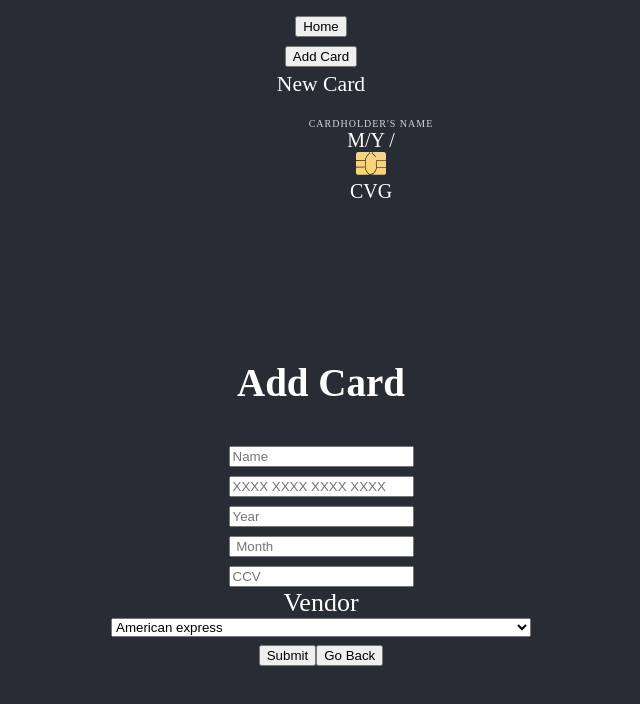
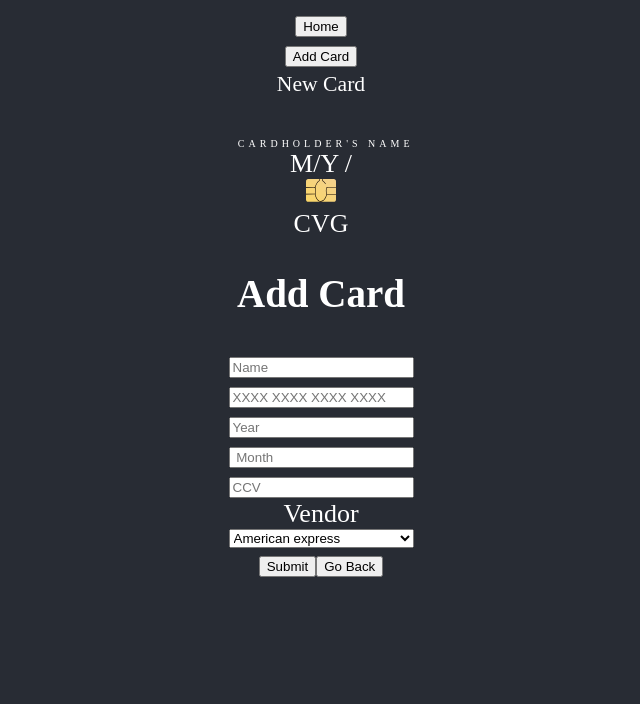
Before and after one commit to awmoha/Projektarbete-react, a React (Create React App) app: page /addcard in a window 1280 px wide. Shown: the top 704 px of the page, without its empty margins (319-959 px from the left). Built offline with nearby package versions, Linux system fonts and the light colour scheme; no server answers.

Commit message:
fix bugg, try to set activit card

```diff
--- a/src/component/Card.jsx
+++ b/src/component/Card.jsx
@@ -18,14 +18,14 @@ function Card() {
     <div className="card">
       {allCards.map((credit, index) => {
         return (
-          <div className="card_part">
+          <div className="card_orginal">
             <div className="credit-card__logo">{credit.bankName}</div>
             <div className="credit-card__number">{credit.cardNumber}</div>
             <span className="credit-ccv">{credit.ccv}</span>
-            <div className="credit-card__info_label">CARDHOLDER'S NAME</div>
+            <div className="credit-card__name">CARDHOLDER'S NAME</div>
             <div className="credit-card__name" value={credit.cardName}>{credit.cardName}</div>
-            <div className="credit-card__info_label">VALID UP TO</div>
-            <div>
+            <div className="credit-card__info_label">VALID UP TO
+
               {" "}
               {credit.cardMonth} / {credit.cardYear}
             </div>
--- a/src/component/Cardinfo.jsx
+++ b/src/component/Cardinfo.jsx
@@ -2,7 +2,7 @@ import Card from "./Card";
 
 const CardInfo = () => {
   return (
-    <div>
+    <div >
       <Card />
     </div>
   );
--- a/src/pages/AddCard.jsx
+++ b/src/pages/AddCard.jsx
@@ -34,9 +34,9 @@ export const AddCard = () => {
   };
 
   return (
-    <div>
+    <div className="add_card">
       <small>New Card</small>
-      <div className="card">
+      <div>
         <div className="credit-card__logo">{values.bankName}</div>
         <div className="credit-card__number">{values.cardNumber}</div>
         <div className="credit-card__info_label">CARDHOLDER'S NAME</div>
@@ -75,7 +75,7 @@ export const AddCard = () => {
 
             />
           </label>
-          <label>
+          <label >
             <input
               type="text"
               name="cardYear"
--- a/src/redux/CardSlice.js
+++ b/src/redux/CardSlice.js
@@ -23,9 +23,12 @@ const initialState = {
       cardYear: "22",
       bankName: "Visa",
       status: null,
-      cardStateActive: false,
+      isActive: false,
     },
   ],
+  notActiveCards: [{
+    isUsed: false,
+  }]
 };
 const cardSlice = createSlice({
   name: "card",
--- a/src/style.css
+++ b/src/style.css
@@ -19,8 +19,9 @@ body {
 }
 
 .card {
+  background: url(http://www.psdgraphics.com/file/world-map-background.jpg)
+    no-repeat center center;
   margin-top: 20px;
-  margin-left: 100px;
   width: 320px;
   height: 190px;
   border-radius: 10px;
@@ -30,12 +31,12 @@ body {
   -webkit-perspective: 600px;
   -moz-perspective: 600px;
   perspective: 600px;
-  margin-bottom: 20px;
+  display: grid;
 }
-.card_part {
+.card_orginal {
+  display: grid;
   box-shadow: 1px 1px #aaa3a3;
-  margin-top: 20px;
-  display: inline-block;
+  margin-top: 0px;
   background: url(http://www.psdgraphics.com/file/world-map-background.jpg)
     no-repeat center center;
   width: 320px;
@@ -67,10 +68,13 @@ body {
   font-size: 35px;
 }
 .credit-card__info_label {
+  display: grid;
+  margin-top: 40px;
+  justify-items: right;
   font-size: 10px;
   text-transform: uppercase;
-  color: rgba(255, 255, 255, 0.8);
-  letter-spacing: 1px;
+  color: white;
+  letter-spacing: 4px;
 }
 .chip {
   width: 30px;
```
